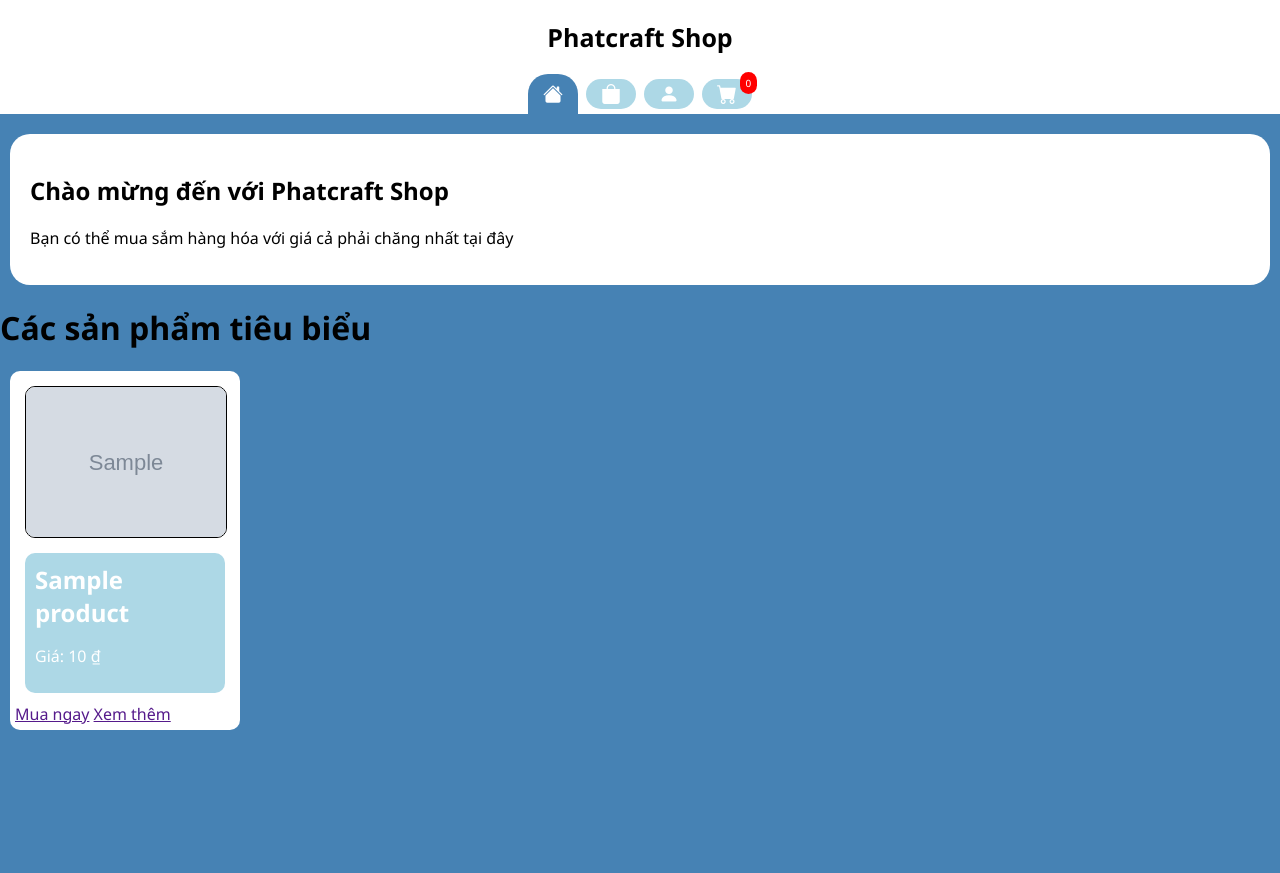
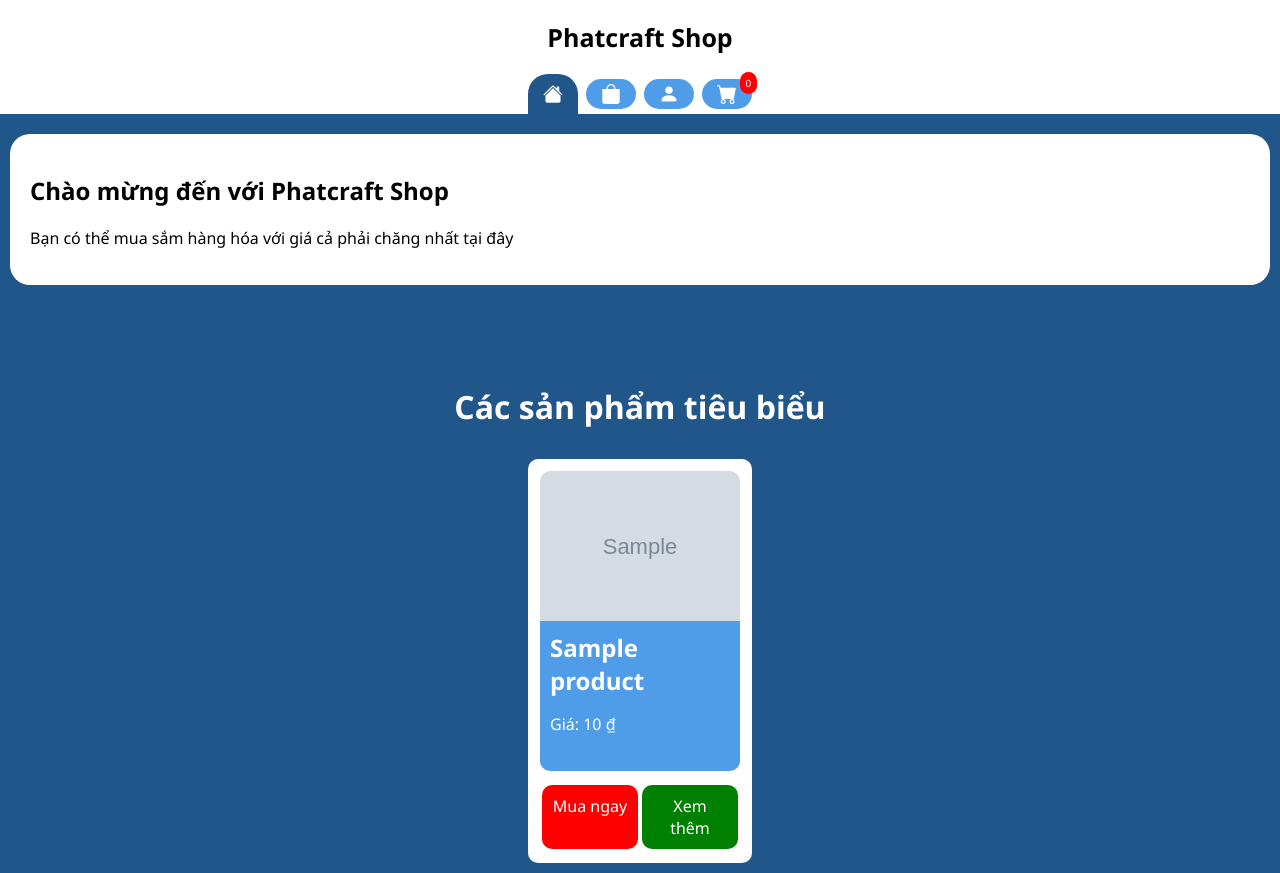
Before and after one commit to Phatcraft/PhatcraftShop, a PHP site: page / in a window 1280 px wide. Before the commit the page ends 730 px from the top, so only its background shows below. Run offline with PHP 8.4, Linux system fonts and the light colour scheme; tables that the repository leaves empty or names only in its code hold one stand-in row (values such as "Sample post"); grey boxes marked "Sample" are stand-in pictures.

Commit message:
css files

```diff
--- a/css/global.css
+++ b/css/global.css
@@ -1,8 +1,8 @@
 @import url("./product-card.css");
 
 :root{
-  --primary: steelblue;
-  --secondary: lightblue;
+  --primary: #20568a;
+  --secondary: #4f9de8;
 }
 body{
   background-color: var(--primary);
@@ -83,3 +83,15 @@ nav .nav-list a i{
   margin: 20px 10px;
   border-radius: 20px;
 }
+
+/* Random products */
+.products h1{
+  color: white;
+  text-align: center;
+  margin-top: 100px;
+}
+.products .products-list{
+  display: flex;
+  justify-content: center;
+  flex-wrap: wrap;
+}
--- a/css/product-card.css
+++ b/css/product-card.css
@@ -3,22 +3,44 @@
   background-color: white;
   margin: 10px;
   border-radius: 10px;
-  padding: 5px;
+  padding: 2px;
 }
 .product img{
   width: 200px;
   margin: 10px;
-  border: 1px solid black;
-  border-radius: 10px;
-  margin-bottom: 5px;
+  border-radius: 10px 10px 0px 0px;
+  margin-bottom: 0px;
 }
 .product .product-info{
   margin: 10px;
   background-color: var(--secondary);
   padding: 10px;
-  border-radius: 10px;
+  border-radius: 0px 0px 10px 10px;
   color: white;
+  margin-top: 0px;
+  padding-bottom: 20px;
 }
 .product .product-info h2{
   margin: 0;
 }
+.product .action-bar{
+  padding: 10px;
+  display: flex;
+  justify-content: center;
+  padding-top: 2px;
+}
+.product .action-bar a{
+  width: 50%;
+  margin: 2px 2px;
+  text-decoration: none;
+  color: white;
+  border-radius: 10px;
+  padding: 10px;
+  text-align: center;
+}
+.product .action-bar .buy{
+  background-color: red;
+}
+.product .action-bar .see-more{
+  background-color: green;
+}
```
